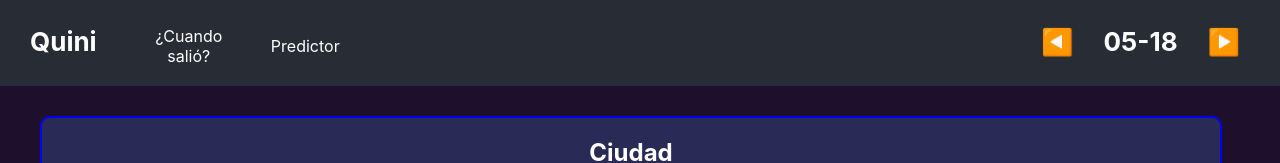
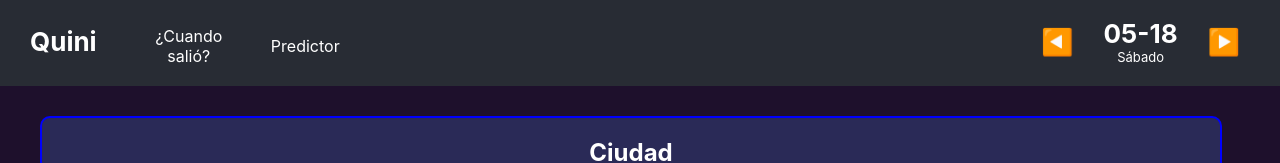
Before and after one commit to sergiocld99/quini-app, a React (Create React App) app: page / in a window 1280 px wide. Shown: the top 163 px of the page. Built offline with nearby package versions, Linux system fonts and the light colour scheme; no server answers.

Commit message:
Day of Week below current date

```diff
--- a/src/App.css
+++ b/src/App.css
@@ -56,6 +56,19 @@
   cursor: pointer;
 }
 
+.App-header .current-date .date-text {
+  margin-block: 0;
+  display: flex;
+  flex-direction: column;
+  align-items: center;
+  justify-content: center;
+}
+
+.App-header .current-date .day-of-week {
+  font-size: small;
+  margin: 0;
+}
+
 ul {
   list-style-type: none;
 }
--- a/src/App.tsx
+++ b/src/App.tsx
@@ -37,8 +37,9 @@ function App() {
             >
               ◀️
             </p>
-            <p>
-              <b>{date}</b>
+            <p className="date-text">
+              <b>{date.split(" ")[1]}</b>
+              <p className="day-of-week">{date.split(" ")[0]}</p>
             </p>
             <p
               className="date-nav-btn"
--- a/src/pages/DatePage.tsx
+++ b/src/pages/DatePage.tsx
@@ -17,7 +17,7 @@ const DatePage = () => {
   useEffect(() => {
     // http is mandatory in order to access other port or website
     // CORS must be enabled in backend
-    fetch(`http://127.0.0.1:2100/${date}`)
+    fetch(`http://127.0.0.1:2100/${date.split(" ")[1]}`)
       .then((res) => res.json() as Promise<ApiResponse>)
       .then((data) => {
         console.log("Resultados obtenidos");
--- a/src/redux/Reducer.ts
+++ b/src/redux/Reducer.ts
@@ -4,13 +4,16 @@ import DayResults from "../models/DayResults"
 
 let lastId = 0
 let currTime = new Date()
+const dayNames = ["Domingo", "Lunes", "Martes", "Miércoles", "Jueves", "Viernes", "Sábado"]
 
 const formatTwoDigits = (num: number) => {
     return (num < 10 ? '0' : '') + num
 }
 
 const getCurrDayCode = () => {
-    return formatTwoDigits(currTime.getMonth() + 1) + "-" + formatTwoDigits(currTime.getDate())
+    const dayOfWeek = dayNames[currTime.getDay()]
+    const dayCode = formatTwoDigits(currTime.getMonth() + 1) + "-" + formatTwoDigits(currTime.getDate())
+    return dayOfWeek + " " + dayCode
 }
 
 const initialState: DayResults = {
```
